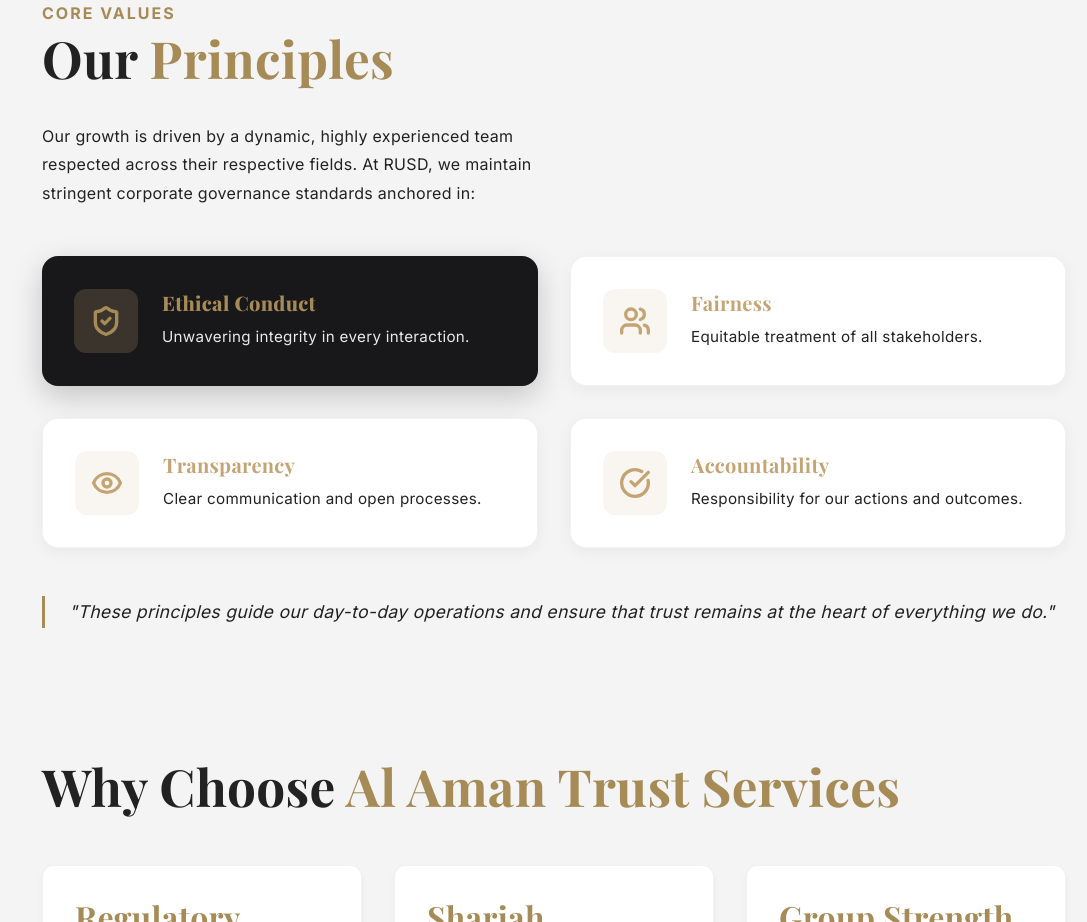
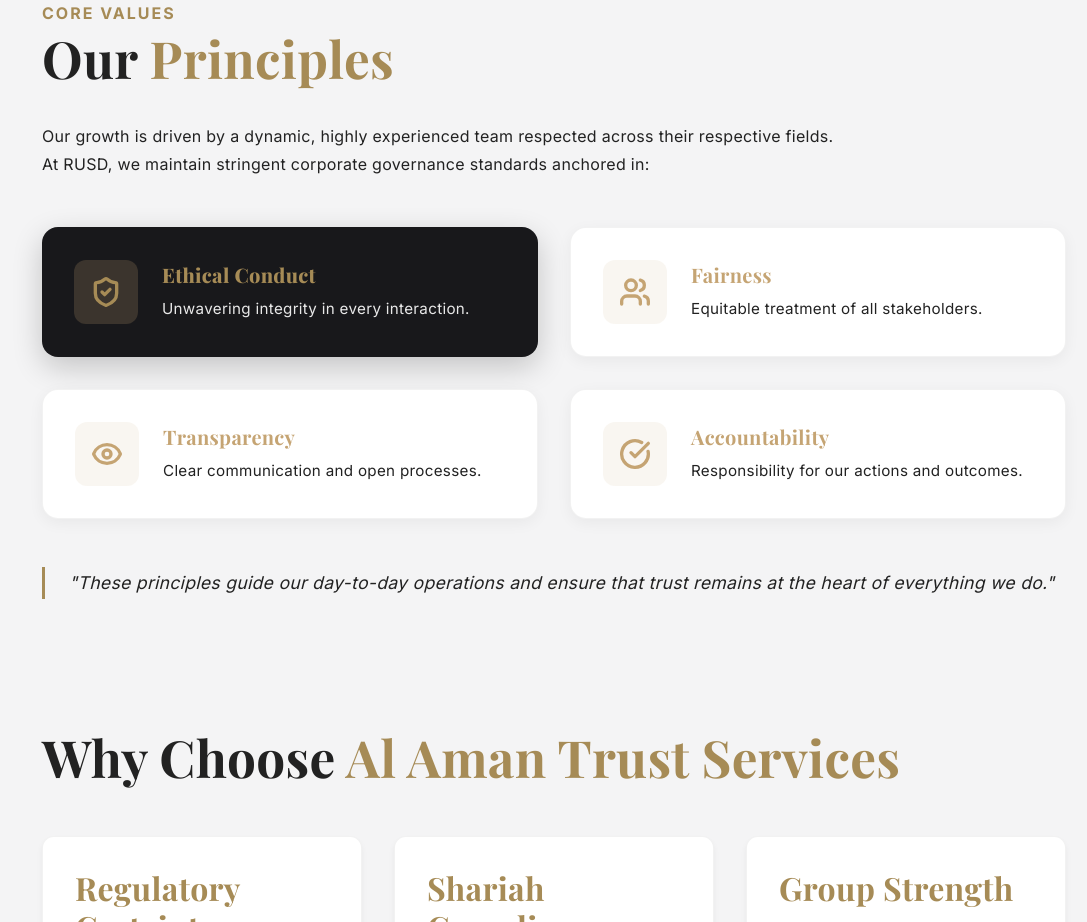
Before and after one commit to ghayas110/alamantrustlltd, a Next.js app: page /about in a window 1280 px wide. Shown: the part 1700-2622 px from the top of the page, without its empty margins (86-1173 px from the left). Built offline with nearby package versions, Linux system fonts and the light colour scheme; a web font is replaced by a local one.

Commit message:
oru pricnple sub headign with fix

```diff
--- a/app/about/page.tsx
+++ b/app/about/page.tsx
@@ -100,7 +100,7 @@ export default function About() {
                     <Reveal>
                         <span className="gold" style={{ textTransform: 'uppercase', letterSpacing: '2px', fontWeight: '700', color: 'var(--primary-gold-dark)' }}>Core Values</span>
                         <h2 className="serif" style={{ color: 'var(--text-on-light)' }}>Our <span style={{ color: 'var(--primary-gold-dark)' }}>Principles</span></h2>
-                         <p style={{ maxWidth: '500px', margin: '2rem 0 0', textAlign: 'left' }}>
+                         <p style={{ maxWidth: '800px', margin: '2rem 0 0', textAlign: 'left' }}>
                             Our growth is driven by a dynamic, highly experienced team respected across their respective fields. At RUSD, we maintain stringent corporate governance standards anchored in:
                         </p>
                     </Reveal>
```
